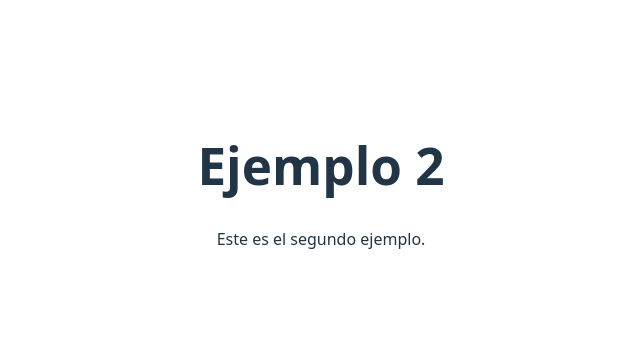
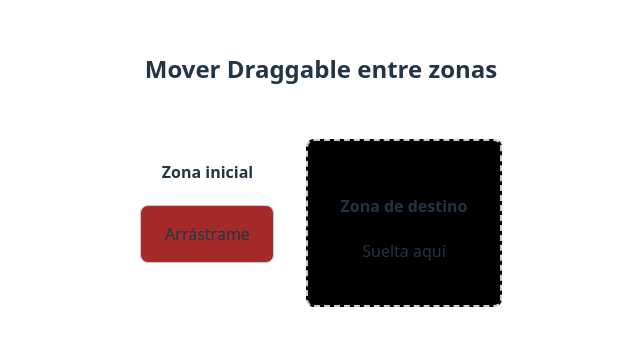
Before and after one commit to Oscar-Mesa/learning-dnd-kit, a React (Vite) app: page /Ejemplo2 in a window 1280 px wide. Shown: the part 215-560 px from the top of the page, without its empty margins (319-959 px from the left). Built offline with nearby package versions, Linux system fonts and the light colour scheme.

Commit message:
ADD Ejemplo 2, cambio de posición persisten, y cambio de color al poner el drag en el drop

```diff
--- a/src/examples/Ejemplo2/App.tsx
+++ b/src/examples/Ejemplo2/App.tsx
@@ -1,11 +1,44 @@
+import { useState } from 'react';
+import { DndContext, type DragEndEvent } from '@dnd-kit/core';
+import Draggable from './Draggable';
+import Droppable from './Droppable';
 
-function Ejemplo2() {
+export default function App() {
+  const [droppedInside, setDroppedInside] = useState(false);
+
+  function handleDragEnd(event: DragEndEvent) {
+    // el elemento se soltó sobre "dropzone"
+    if (event.over?.id === 'dropzone') {
+      // se establece el estado de droppedInside en true
+      setDroppedInside(true);
+    } else {
+      setDroppedInside(false);
+    }
+  }
+
   return (
-    <div>
-      <h1>Ejemplo 2</h1>
-      <p>Este es el segundo ejemplo.</p>
-    </div>
+    // DndContext es el contexto de arrastre y soltado identifica el arrastable y la zona de destino
+    // el evento onDragEnd se activa cuando se suelta el elemento arrastrado
+    // el evento onDragEnd recibe un objeto con la información del arrastre
+    // el objeto tiene una propiedad "over" que contiene información sobre la zona de destino
+    <DndContext onDragEnd={handleDragEnd}>
+      <h2 style={{ textAlign: 'center' }}>Mover Draggable entre zonas</h2>
+      <div style={{ display: 'flex', gap: '2rem', padding: '2rem' }}>
+        <div>
+          <h4>Zona inicial</h4>
+          {/* solo muestra el Draggable si no se ha soltado en la zona de destino (droppedInside = false) */}
+          {!droppedInside && <Draggable />}
+        </div>
+      {/*se envia un booleado que indica si hay un objeto en la zona */}
+      {/* la lógica de si es true o false se maneja en el Droppable */}
+        <Droppable id="dropzone" isOccupied={droppedInside}>
+          <h4>Zona de destino</h4>
+          {/* si se ha soltado en la zona de destino (droppedInside = true) */}
+          {/* se muestra el Draggable dentro de la zona de destino */}
+          {/* si no se ha soltado en la zona de destino, se muestra el texto "Suelta aquí" */}
+          {droppedInside ? <Draggable /> : 'Suelta aquí'}
+        </Droppable>
+      </div>
+    </DndContext>
   );
 }
-
-export default Ejemplo2;
--- a/src/examples/Ejemplo2/Draggable.tsx
+++ b/src/examples/Ejemplo2/Draggable.tsx
@@ -0,0 +1,33 @@
+import { useDraggable } from "@dnd-kit/core";
+
+function Draggable() {
+  const { attributes, listeners, setNodeRef, transform } = useDraggable({
+    id: "draggable",
+  });
+
+  const style: React.CSSProperties = {
+    //transform es el movimiento del elemento y translate traduce
+    //el elemento a la posición deseada
+    transform: transform
+      ? `translate(${transform.x}px, ${transform.y}px)`
+      : undefined,
+    padding: "1rem",
+    background: "brown",
+    border: "1px solid #ccc",
+    borderRadius: "8px",
+    width: "100px",
+    textAlign: "center",
+    cursor: "grab",
+  };
+
+  return (
+    //setNodeRef es una referencia al nodo que se va a arrastrar
+    //listeners son los eventos que se van a escuchar (eventos del mouse)
+    //attributes esto mejora la accesibilidad y permite que el componente se comporte correctamente con teclado o lectores de pantalla.
+    <div ref={setNodeRef} {...listeners} {...attributes} style={style}>
+      Arrástrame
+    </div>
+  );
+}
+
+export default Draggable;
--- a/src/examples/Ejemplo2/Droppable.tsx
+++ b/src/examples/Ejemplo2/Droppable.tsx
@@ -0,0 +1,34 @@
+import { useDroppable } from '@dnd-kit/core';
+
+interface DroppableProps {
+  id: string;
+  children: React.ReactNode;
+  //App va a pasar este componente para saber si tiene algo dentro
+  isOccupied?: boolean;
+}
+
+export default function Droppable({ id, children, isOccupied }: DroppableProps) {
+  const { isOver, setNodeRef } = useDroppable({ id });
+
+  const style: React.CSSProperties = {
+  backgroundColor: isOver
+    ? 'green'                      // cuando está encima
+    : isOccupied
+    ? 'lightblue'                   // cuando ya se soltó dentro (true)
+    : 'black',                    // fondo normal
+  padding: '2rem',
+  minHeight: '100px',
+  border: '2px dashed #ccc',
+  borderRadius: '8px',
+  textAlign: 'center',
+};
+
+
+  return (
+    <div ref={setNodeRef} style={style}>
+        {/* children es el contenido que se va a mostrar dentro del droppable */}
+        {/* este contenido se pasa desde App */}
+      {children}
+    </div>
+  );
+}
```
